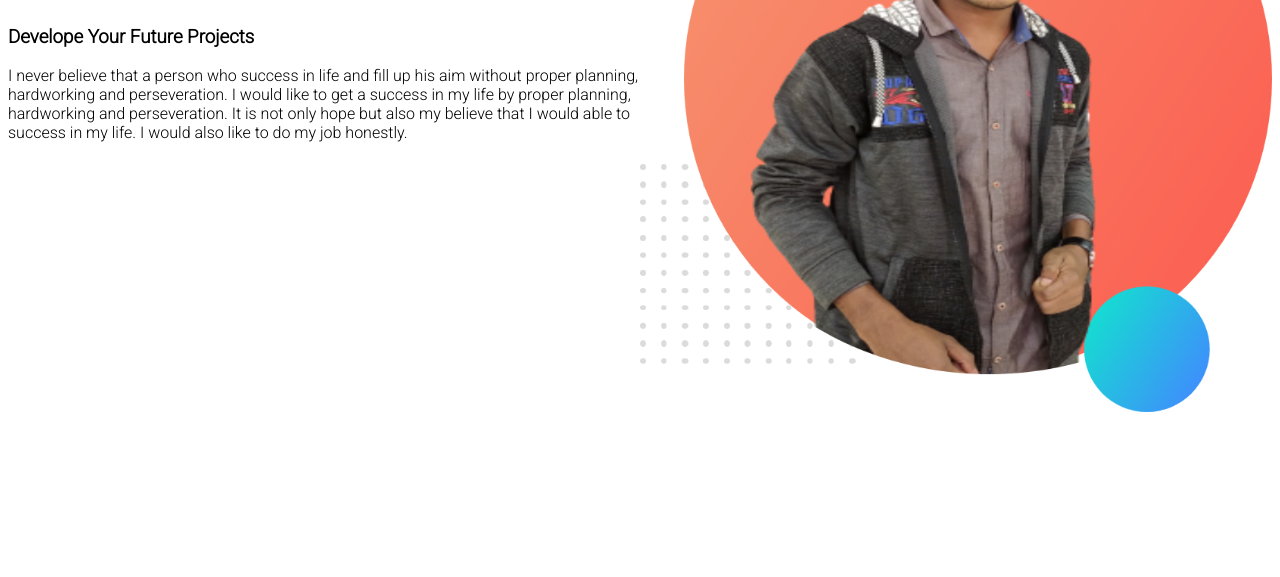
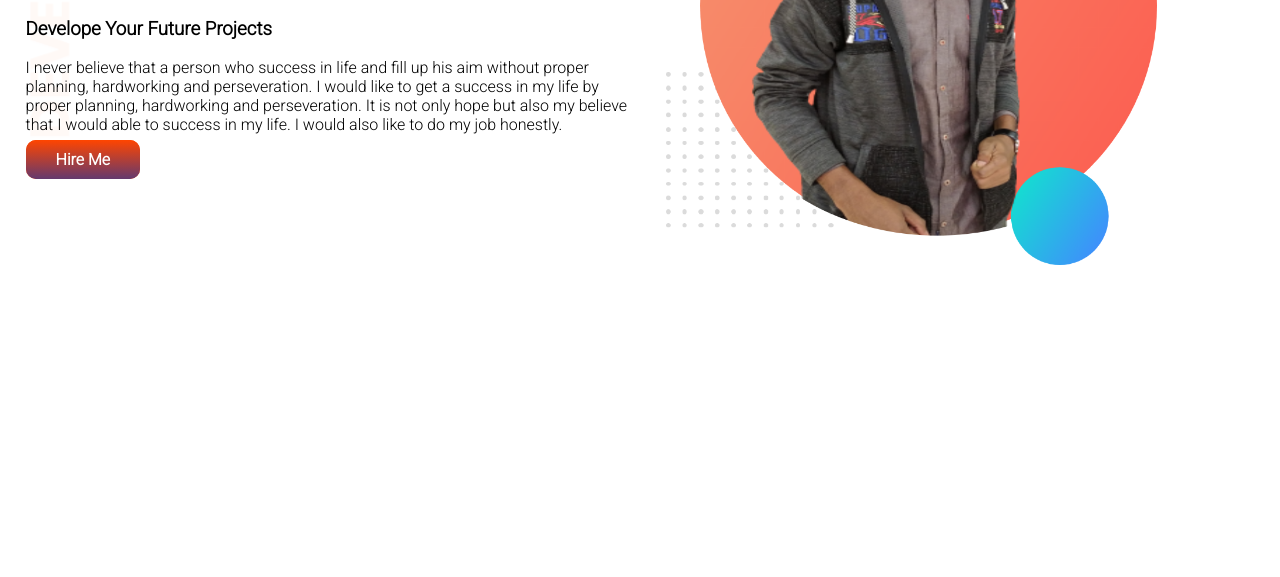
Before and after one commit to hellohafesh/my-portfolio, a plain HTML site: page index.html in a window 1280 px wide. Shown: the part 223-800 px from the top of the page. Drawn offline with Linux system fonts and the light colour scheme.

Commit message:
top banner

```diff
--- a/index.html
+++ b/index.html
@@ -13,7 +13,7 @@
 </head>
 
 <body>
-    <section>
+    <section class="top-banner">
         <div class="h-width">
             <h1> Welcome To</h1>
             <h1> <span class="name">All Hafesh</span> World!</h1>
@@ -22,9 +22,12 @@
                 hardworking and perseveration. I would like to get a success in my life by proper planning,
                 hardworking and perseveration. It is not only hope but also my believe that I would able to success
                 in my life. I would also like to do my job honestly. </p>
+
+            <a class="hire-btn" target="_blank" href="https://www.linkedin.com/in/all-hafesh-68926a229">Hire Me</a>
         </div>
         <div class="h-width"><img src="images/mybg1.png" alt="Soumik1"></div>
     </section>
+
 </body>
 
 </html>
--- a/style.css
+++ b/style.css
@@ -1,5 +1,6 @@
 body {
     font-family: 'Roboto', sans-serif;
+    margin: 0;
 }
 
 h1 {
@@ -16,8 +17,24 @@ section {
 
 .h-width {
     width: 50%;
+    padding-left: 2%;
 }
 
 .h-width img {
-    width: 100%;
+    width: 80%;
 }
+
+.hire-btn {
+    text-decoration: none;
+    background-color: orangered;
+    padding: 10px 30px;
+    color: white;
+    background-image: linear-gradient(orangered, rgb(100, 57, 110));
+    font-weight: 700;
+    border-radius: 10px;
+}
+
+.top-banner {
+    background-image: url(images/top-banner.png);
+    background-repeat: no-repeat;
+}
```
